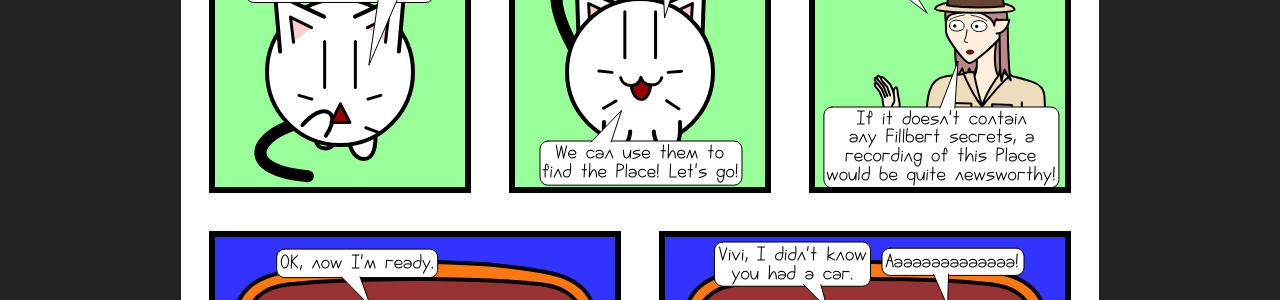
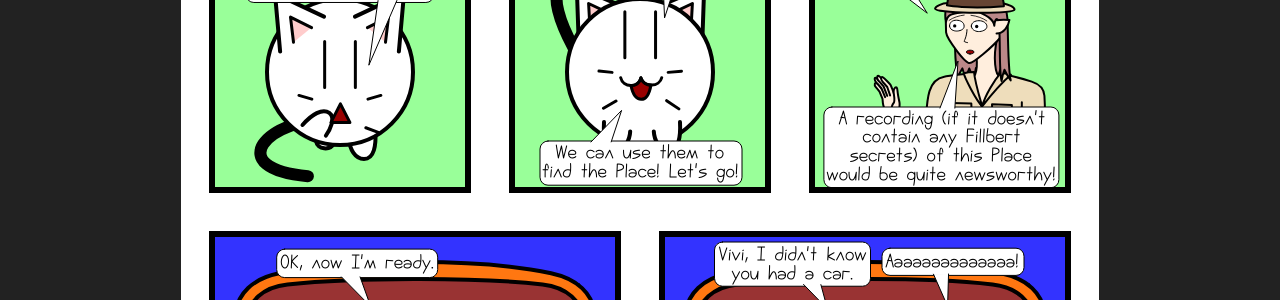
Before and after one commit to mincerafter42/fillbert, a Jekyll site: the page built from _posts/2022-05-09-PLMG-5.html, in a window 1280 px wide. Shown: the part 261-561 px from the top of the page. Built offline with Jekyll 4.4.1, drawn with Linux system fonts in a browser that asks for light colours.

Commit message:
Clarified dialogue in panel 3

```diff
--- a/_posts/2022-05-09-PLMG-5.html
+++ b/_posts/2022-05-09-PLMG-5.html
@@ -77,7 +77,7 @@ commentary: "panels 1 and 2: *perspektiv*\n\nThe plan for this arc was always to
 </g>
    <circle cx="142.7" cy="91.9" r="1.67"/>
    <circle cx="164.7" cy="92.5" r="1.67"/>
-  <text><tspan class="dsc">Maple: </tspan><tspan x="87.7" y="23.3">Let me get my </tspan><tspan x="87.7" y="42">camera equipment! </tspan><tspan x="134" y="190">If it doesn't contain </tspan><tspan x="134" y="208">any Fillbert secrets, a </tspan><tspan x="133" y="227">recording of this Place </tspan><tspan x="129" y="246">would be quite newsworthy!</tspan></text>
+  <text><tspan class="dsc">Maple: </tspan><tspan x="87.7" y="23.3">Let me get my </tspan><tspan x="87.7" y="42">camera equipment! </tspan><tspan x="134" y="190">A recording (if it doesn't </tspan><tspan x="134" y="208">contain any Fillbert </tspan><tspan x="133" y="227">secrets) of this Place </tspan><tspan x="129" y="246">would be quite newsworthy!</tspan></text>
 
 </svg>
 
```
